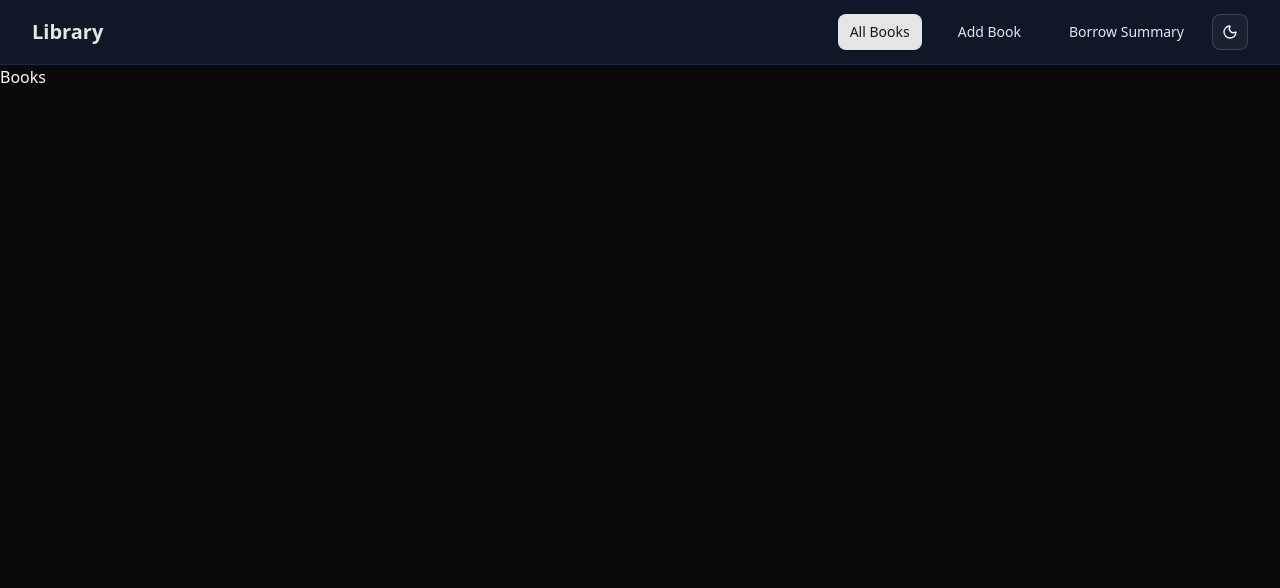
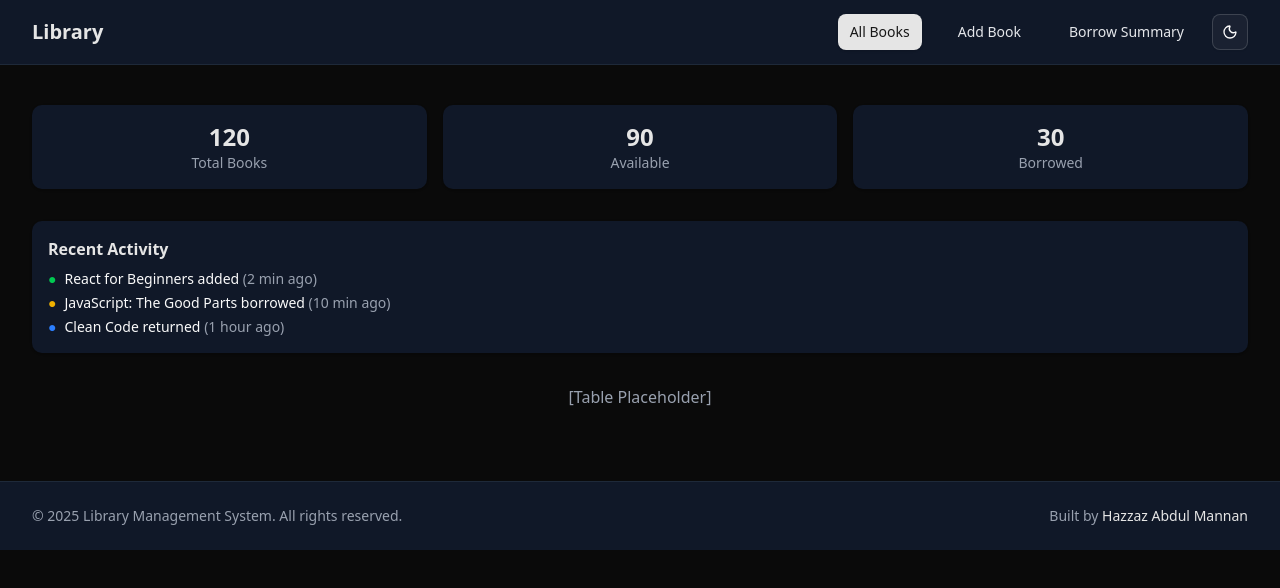
Before and after one commit to hazzaz-am/library-management-system, a React (Vite) app in the folder client/: page / in a window 1280 px wide. Shown: the top 588 px of the page. Built offline with nearby package versions, Linux system fonts and the light colour scheme.

Commit message:
feat: design home page

```diff
--- a/client/src/App.tsx
+++ b/client/src/App.tsx
@@ -1,11 +1,15 @@
 import { Outlet } from "react-router";
 import Navbar from "./components/common/Navbar";
+import Footer from "./components/common/Footer";
 
 export default function App() {
 	return (
 		<>
 			<Navbar />
-			<Outlet />
+			<main className="max-w-7xl mx-auto w-full px-4 py-6 md:py-10 lg:px-8">
+				<Outlet />
+			</main>
+			<Footer />
 		</>
 	);
 }
--- /dev/null
+++ b/client/src/components/common/Footer.tsx
@@ -0,0 +1,25 @@
+import { Link } from "react-router";
+
+export default function Footer() {
+	return (
+		<footer className="w-full bg-white dark:bg-gray-900 border-t border-gray-200 dark:border-gray-800 mt-8">
+			<div className="max-w-7xl mx-auto px-4 lg:px-8 py-6 flex flex-col md:flex-row items-center justify-between text-center text-sm text-gray-500 dark:text-gray-400">
+				<div>
+					&copy; {new Date().getFullYear()} Library Management System. All
+					rights reserved.
+				</div>
+				<div className="mt-2 md:mt-0">
+					Built by{" "}
+					<Link
+						to="https://github.com/hazzaz-am"
+						className="text-primary hover:underline"
+						target="_blank"
+						rel="noopener noreferrer"
+					>
+						Hazzaz Abdul Mannan
+					</Link>
+				</div>
+			</div>
+		</footer>
+	);
+}
--- a/client/src/pages/Books.tsx
+++ b/client/src/pages/Books.tsx
@@ -1,5 +1,66 @@
+
+// Example summary data (replace with real data as needed)
+const summary = [
+  { label: "Total Books", value: 120 },
+  { label: "Available", value: 90 },
+  { label: "Borrowed", value: 30 },
+];
+
+
+// Example recent activity
+const recentActivity = [
+  { type: "added", book: "React for Beginners", time: "2 min ago" },
+  { type: "borrowed", book: "JavaScript: The Good Parts", time: "10 min ago" },
+  { type: "returned", book: "Clean Code", time: "1 hour ago" },
+];
+
 export default function Books() {
+
   return (
-    <div>Books</div>
-  )
+    <div className="space-y-8">
+      {/* Summary Cards */}
+      <div className="grid grid-cols-1 sm:grid-cols-3 gap-4">
+        {summary.map((item) => (
+          <div
+            key={item.label}
+            className="bg-white dark:bg-gray-900 rounded-lg shadow p-4 flex flex-col items-center"
+          >
+            <div className="text-2xl font-bold text-primary">{item.value}</div>
+            <div className="text-gray-500 dark:text-gray-400 text-sm">
+              {item.label}
+            </div>
+          </div>
+        ))}
+      </div>
+
+      {/* Recent Activity */}
+      <div className="bg-white dark:bg-gray-900 rounded-lg shadow p-4">
+        <div className="font-semibold mb-2 text-primary">Recent Activity</div>
+        <ul className="space-y-1 text-sm">
+          {recentActivity.map((activity, idx) => (
+            <li key={idx} className="flex items-center gap-2">
+              <span className={
+                activity.type === "added"
+                  ? "text-green-500"
+                  : activity.type === "borrowed"
+                  ? "text-yellow-500"
+                  : "text-blue-500"
+              }>
+                ●
+              </span>
+              <span>
+                <span className="font-medium">{activity.book}</span> {activity.type} <span className="text-gray-400">({activity.time})</span>
+              </span>
+            </li>
+          ))}
+        </ul>
+      </div>
+
+      {/* Table goes here */}
+      <div className="mt-6">
+        {/* Your table component will be placed here */}
+        <div className="text-center text-gray-400">[Table Placeholder]</div>
+      </div>
+    </div>
+  );
 }
```
Also changed, not shown: client/src/components/modules/books/DataTable.tsx (added).
